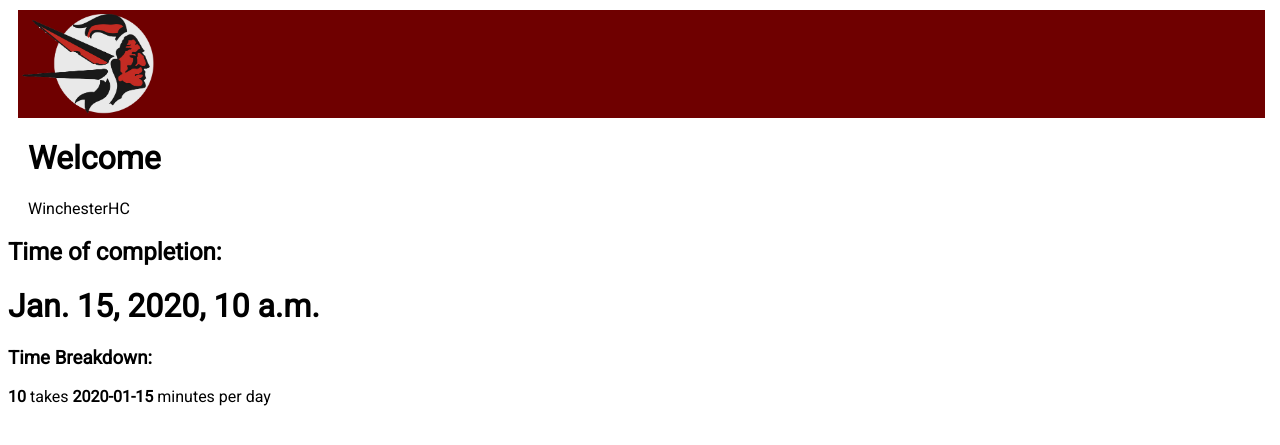
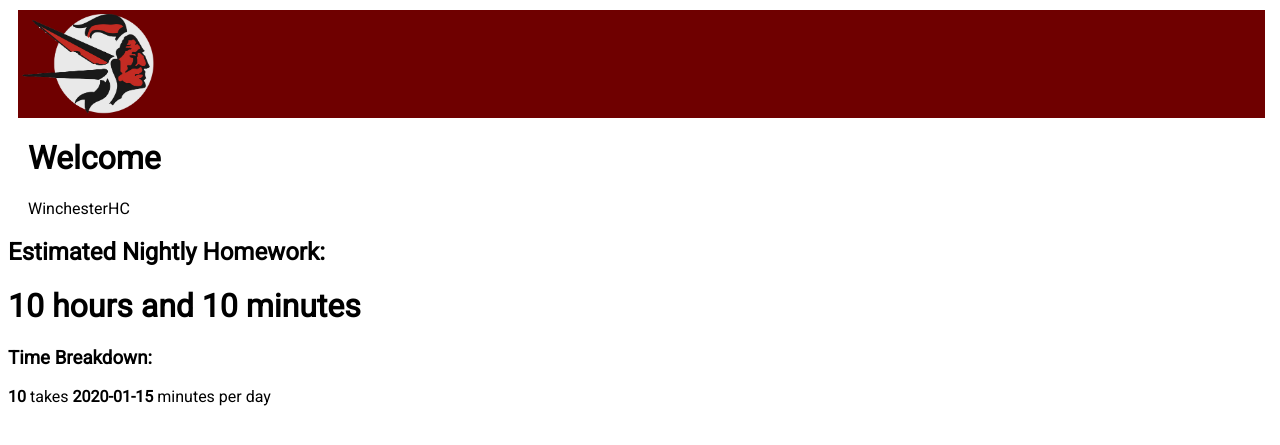
Before and after one commit to DenizGuler/WHS_HW_Calc, a Django app: template django_app/Calculator/Calculator/templates/Calculator/time_display.html in a window 1280 px wide. Shown: the top 445 px of the page. Run offline with Django 3.2, Linux system fonts and the light colour scheme; the template is opened without the code that fills it: most values are stand-ins (such as "Sample title", 1, 10 or a date in 2020).

Commit message:
Time is now with the 5/7 estimation and displayed in hours and mins

```diff
--- a/django_app/Calculator/Calculator/forms.py
+++ b/django_app/Calculator/Calculator/forms.py
@@ -13,11 +13,14 @@ def get_classes():
 #all_classes = [('French 2','French 2'), ('French 3 (CP)','French 3 (CP)'), ('Intro to Italian Languange and Culture 2','Intro to Italian Languange and Culture 2')]
 class ScheduleForm(forms.ModelForm):
 	#blockA = autocomplete.ListSelect2(url='class-autocomplete')
+	"""
 	blockA = autocomplete.Select2ListChoiceField(
         choice_list=get_classes,
         widget=autocomplete.ListSelect2(url='class-autocomplete'),
 		help_text="A Block"
     )
+	"""
+	blockA = forms.ChoiceField(choices=all_classes, help_text="A Block")
 	#testA = forms.ModelChoiceField(queryset=all_classes, widget=autocomplete.ModelSelect2(url='classes-autocomplete'))
 	blockB = forms.ChoiceField(choices=all_classes, help_text="B Block")
 	blockC = forms.ChoiceField(choices=all_classes, help_text="C Block")
--- a/django_app/Calculator/Calculator/templates/Calculator/time_display.html
+++ b/django_app/Calculator/Calculator/templates/Calculator/time_display.html
@@ -1,8 +1,8 @@
 {% extends "Calculator/base.html" %}
 
 {% block content %}
-	<h2>Time of completion:</h2>
-	<h1>{{time}}<h1>
+	<h2>Estimated Nightly Homework:</h2>
+	<h1>{{hours}} hours and {{mins}} minutes<h1>
 	<h3>Time Breakdown:</h3>
 	{% for class, time in schedule %}
 		<p><strong>{{class}}</strong> takes <strong>{{time}}</strong> minutes per day</p>
```
Also changed, not shown: django_app/Calculator/Calculator/views.py (+9 -1 lines).
